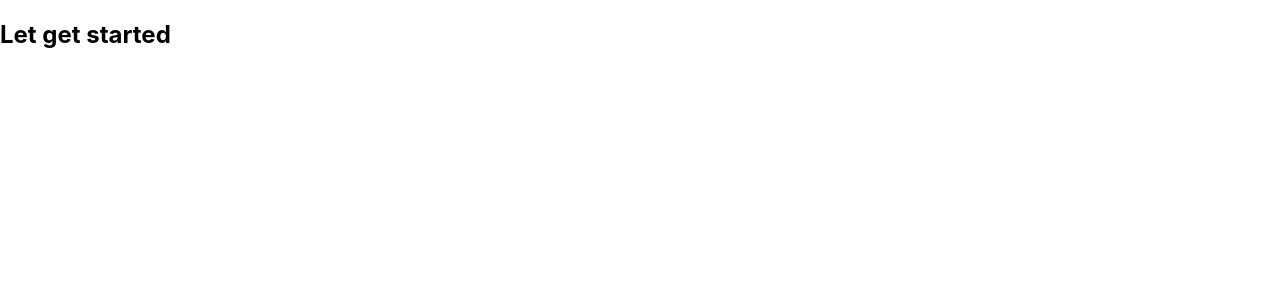
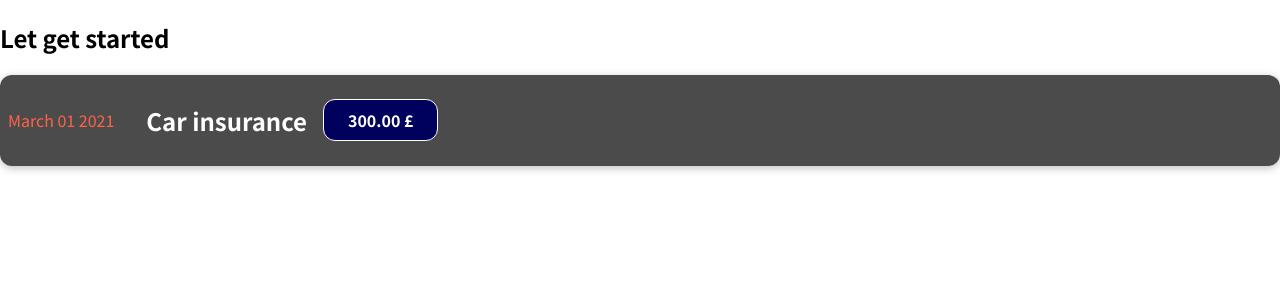
Before and after one commit to TomC13K/react-expense-tracker, a React (Create React App) app: page / in a window 1280 px wide. Shown: the top 300 px of the page. Built offline with nearby package versions, Linux system fonts and the light colour scheme.

Commit message:
added css styles to ExpenseItem component

```diff
--- a/src/App.css
+++ /dev/null
@@ -1,38 +0,0 @@
-.App {
-  text-align: center;
-}
-
-.App-logo {
-  height: 40vmin;
-  pointer-events: none;
-}
-
-@media (prefers-reduced-motion: no-preference) {
-  .App-logo {
-    animation: App-logo-spin infinite 20s linear;
-  }
-}
-
-.App-header {
-  background-color: #282c34;
-  min-height: 100vh;
-  display: flex;
-  flex-direction: column;
-  align-items: center;
-  justify-content: center;
-  font-size: calc(10px + 2vmin);
-  color: white;
-}
-
-.App-link {
-  color: #61dafb;
-}
-
-@keyframes App-logo-spin {
-  from {
-    transform: rotate(0deg);
-  }
-  to {
-    transform: rotate(360deg);
-  }
-}
--- a/src/App.js
+++ b/src/App.js
@@ -1,9 +1,10 @@
-import "./App.css";
+import ExpenseItem from "./components/ExpenseItem";
 
 function App() {
   return (
     <div>
       <h2>Let get started </h2>
+      <ExpenseItem></ExpenseItem>
     </div>
   );
 }
--- /dev/null
+++ b/src/components/ExpenseItem.css
@@ -0,0 +1,55 @@
+.expense-item {
+  display: flex;
+  justify-content: space-between;
+  align-items: center;
+  box-shadow: 0 2px 8px rgba(0, 0, 0, 0.25);
+  padding: 0.5rem;
+  margin: 1rem 0;
+  border-radius: 12px;
+  background-color: #4b4b4b;
+}
+
+.expense-item>div {
+    color:tomato;
+}
+
+.expense-item__description {
+  display: flex;
+  flex-direction: column;
+  gap: 1rem;
+  align-items: flex-end;
+  flex-flow: column-reverse;
+  justify-content: flex-start;
+  flex: 1;
+}
+
+
+.expense-item__price {
+  font-size: 1rem;
+  font-weight: bold;
+  color: white;
+  background-color: #00005d;
+  border: 1px solid white;
+  padding: 0.5rem;
+  border-radius: 12px;
+}
+
+@media (min-width: 560px) {
+  .expense-item__description {
+    flex-direction: row;
+    align-items: center;
+    justify-content: flex-start;
+    flex: 1;
+    padding-left: 2rem;
+  }
+
+  .expense-item__description h2 {
+    font: 1.25rem;
+    color: white;
+  }
+
+  .expense-item__price {
+    font: 1.25rem;
+    padding: 0.5rem 1.5rem;
+  }
+}
--- /dev/null
+++ b/src/components/ExpenseItem.js
@@ -0,0 +1,15 @@
+import './ExpenseItem.css';
+
+function ExpenseItem () {
+    return (
+        <div className="expense-item">
+            <div>March 01 2021</div>
+            <div className="expense-item__description">
+                <h2>Car insurance</h2>
+                <div className="expense-item__price">300.00 £</div>
+            </div>
+        </div>
+    );
+}
+
+export default ExpenseItem;
--- a/src/index.css
+++ b/src/index.css
@@ -1,13 +1,13 @@
+@import url("https://fonts.googleapis.com/css2?family=Noto+Sans+JP:wght@400;700&display=swap");
+
+* {
+  box-sizing: border-box;
+}
+
+html {
+  font-family: "Noto Sans JP", sans-serif;
+}
+
 body {
   margin: 0;
-  font-family: -apple-system, BlinkMacSystemFont, 'Segoe UI', 'Roboto', 'Oxygen',
-    'Ubuntu', 'Cantarell', 'Fira Sans', 'Droid Sans', 'Helvetica Neue',
-    sans-serif;
-  -webkit-font-smoothing: antialiased;
-  -moz-osx-font-smoothing: grayscale;
 }
-
-code {
-  font-family: source-code-pro, Menlo, Monaco, Consolas, 'Courier New',
-    monospace;
-}
```
